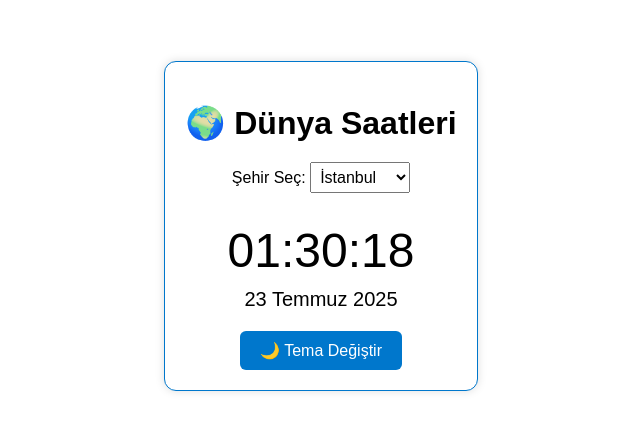
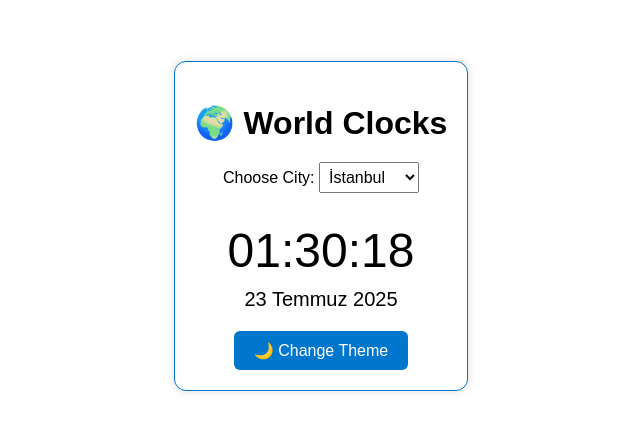
Before and after one commit to RubioPT/world-clock, a plain HTML site: page world-clock/index.html in a window 1280 px wide. Shown: the part 174-604 px from the top of the page, without its empty margins (319-959 px from the left). Drawn offline with Linux system fonts and the light colour scheme.

Commit message:
index.html

```diff
--- a/world-clock/index.html
+++ b/world-clock/index.html
@@ -3,14 +3,14 @@
 <head>
   <meta charset="UTF-8" />
   <meta name="viewport" content="width=device-width, initial-scale=1.0" />
-  <title>Dünya Saatleri</title>
+  <title>World Clocks</title>
   <link rel="stylesheet" href="style.css" />
 </head>
 <body>
   <div class="container">
-    <h1>🌍 Dünya Saatleri</h1>
+    <h1>🌍 World Clocks</h1>
 
-    <label for="city">Şehir Seç:</label>
+    <label for="city">Choose City:</label>
     <select id="city">
       <option value="Europe/Istanbul">İstanbul</option>
       <option value="Europe/London">Londra</option>
@@ -22,9 +22,9 @@
     </select>
 
     <div class="clock" id="clock">00:00:00</div>
-    <div class="date" id="date">1 Ocak 1970</div>
+    <div class="date" id="date">1 January 1970</div>
 
-    <button id="themeToggle">🌙 Tema Değiştir</button>
+    <button id="themeToggle">🌙 Change Theme </button>
   </div>
 
   <script src="script.js"></script>
```
